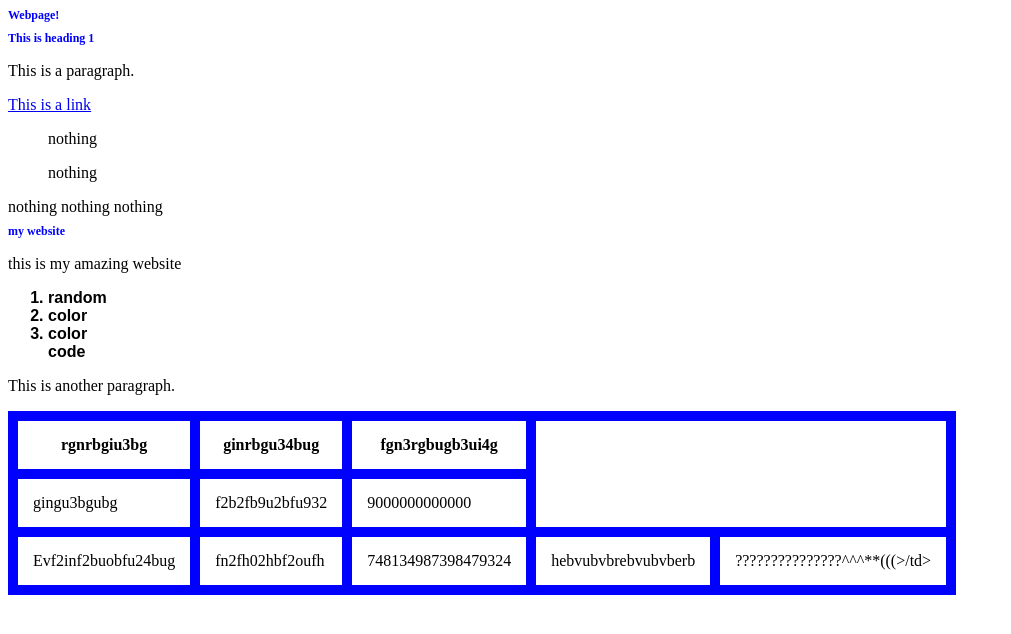
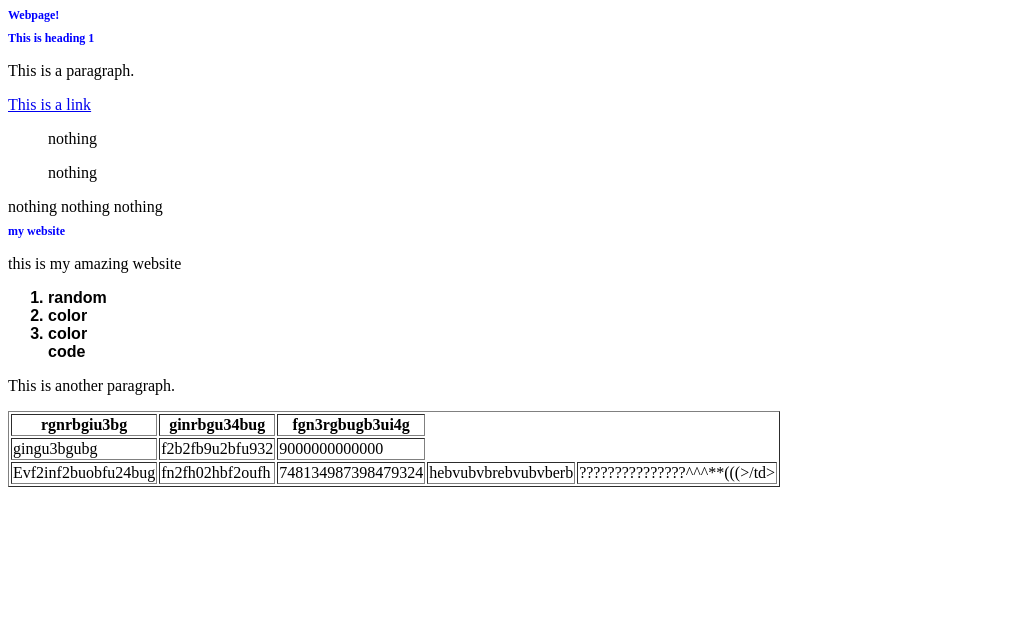
Before and after one commit to adeiva/adeiva.github.io, a plain HTML site: page index.html in a window 1280 px wide. Shown: the whole page, without its empty margins (0-1011 px from the left). Drawn offline with Linux system fonts and the light colour scheme.

Commit message:
Update index.html

```diff
--- a/index.html
+++ b/index.html
@@ -24,6 +24,7 @@
   </ol>
 <p>This is another paragraph.</p>
  <table>
+ <table border="1">
     <tr>
       <th>rgnrbgiu3bg</th>
       <th>ginrbgu34bug</th>
@@ -56,14 +57,4 @@ li{ width:50px;
     font-family: sans-serif;
     font-weight: 800;
     }
-table, th, td { border: 10px, solid blue;
-                border-collapse: collapse;
-}
-th, td{ padding: 15px;
-}
-table{ border-spacing:16px;
-}
-table#t01{width: 100%;
-          background-color:#4C24B3;
-}
   </style>
```
